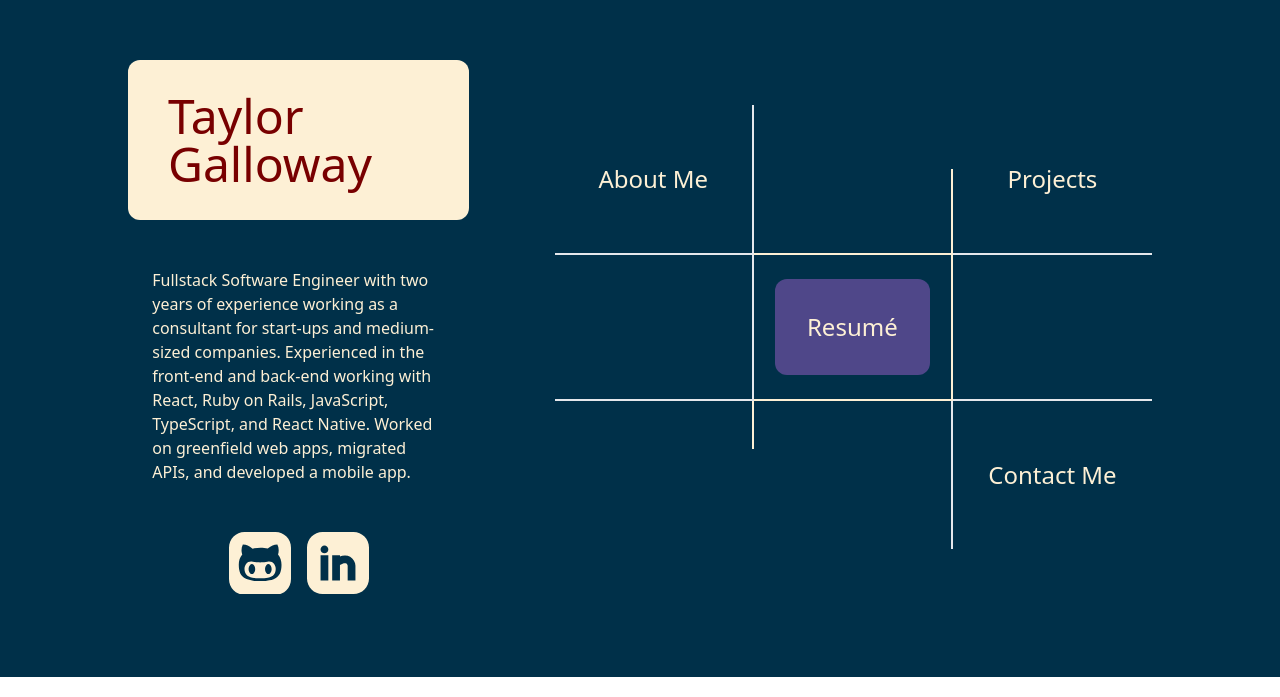
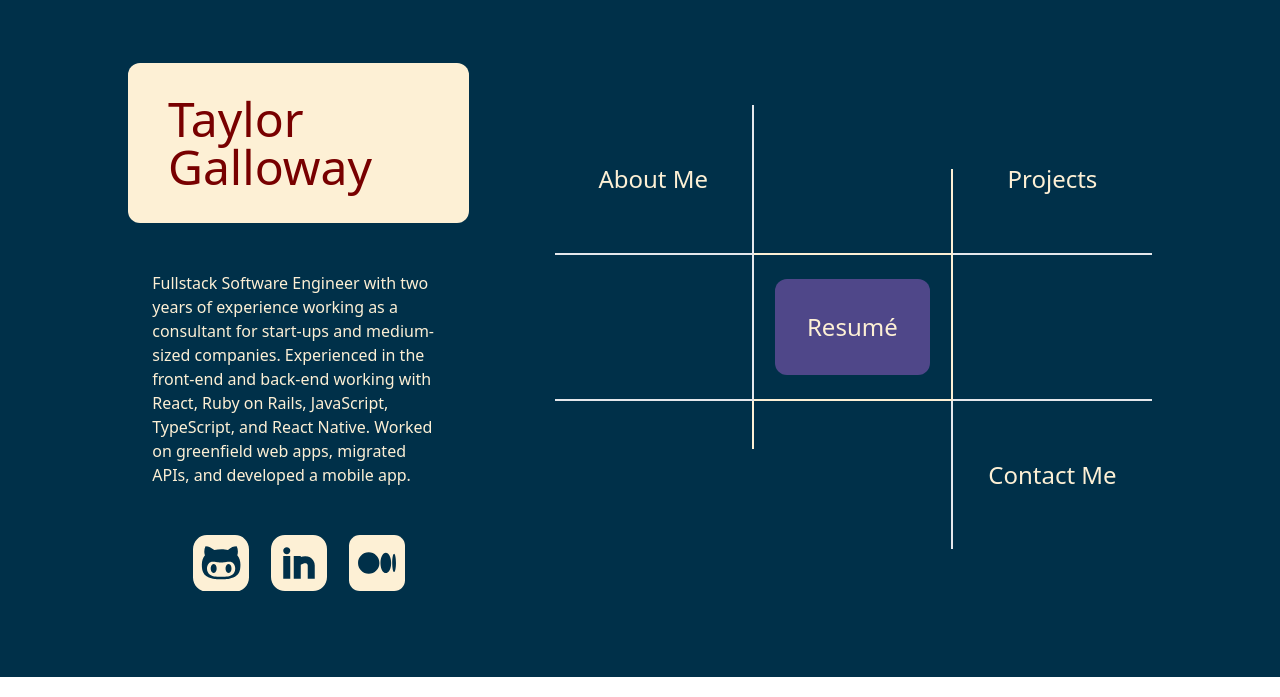
Before and after one commit to tylrs/portfolio-site, a React (Vite) app: page / in a window 1280 px wide. Shown: the part 123-820 px from the top of the page. Built offline with nearby package versions, Linux system fonts and the light colour scheme.

Commit message:
Add links to icons

```diff
--- a/src/pages/Homepage.jsx
+++ b/src/pages/Homepage.jsx
@@ -1,5 +1,6 @@
 import GitHubIcon from "../assets/icons/githubIcon.svg?react"
 import LinkedInIcon from "../assets/icons/linkedinIcon.svg?react"
+import MediumIcon from "../assets/icons/mediumIcon.svg?react"
 
 const Homepage = () => {
     return <div className="grid grid-cols-12 bg-primary-navy h-screen py-20 px-32">
@@ -9,8 +10,15 @@ const Homepage = () => {
             </div>
             <p className="text-primary-cream max-w-[32ch]">Fullstack Software Engineer with two years of experience working as a consultant for start-ups and medium-sized companies. Experienced in the front-end and back-end working with React, Ruby on Rails, JavaScript, TypeScript, and React Native. Worked on greenfield web apps, migrated APIs, and developed a mobile app. </p>
             <div className="flex gap-4">
-                <GitHubIcon />
-                <LinkedInIcon />
+                <a href="https://github.com/tylrs">
+                    <GitHubIcon className="h-14" />
+                </a>
+                <a href="https://www.linkedin.com/in/taylor-galloway/">
+                    <LinkedInIcon className="h-14" />
+                </a>
+                <a href="https://medium.com/@galloway.taylor/list/taylor-galloway-blog-posts-7765d04e82d6">
+                    <MediumIcon className="h-14" />
+                </a>
             </div>
         </div>
         <div className="grid grid-rows-5 grid-cols-3 col-start-6 col-span-7 text-primary-cream border-primary-cream text-2xl">
```
